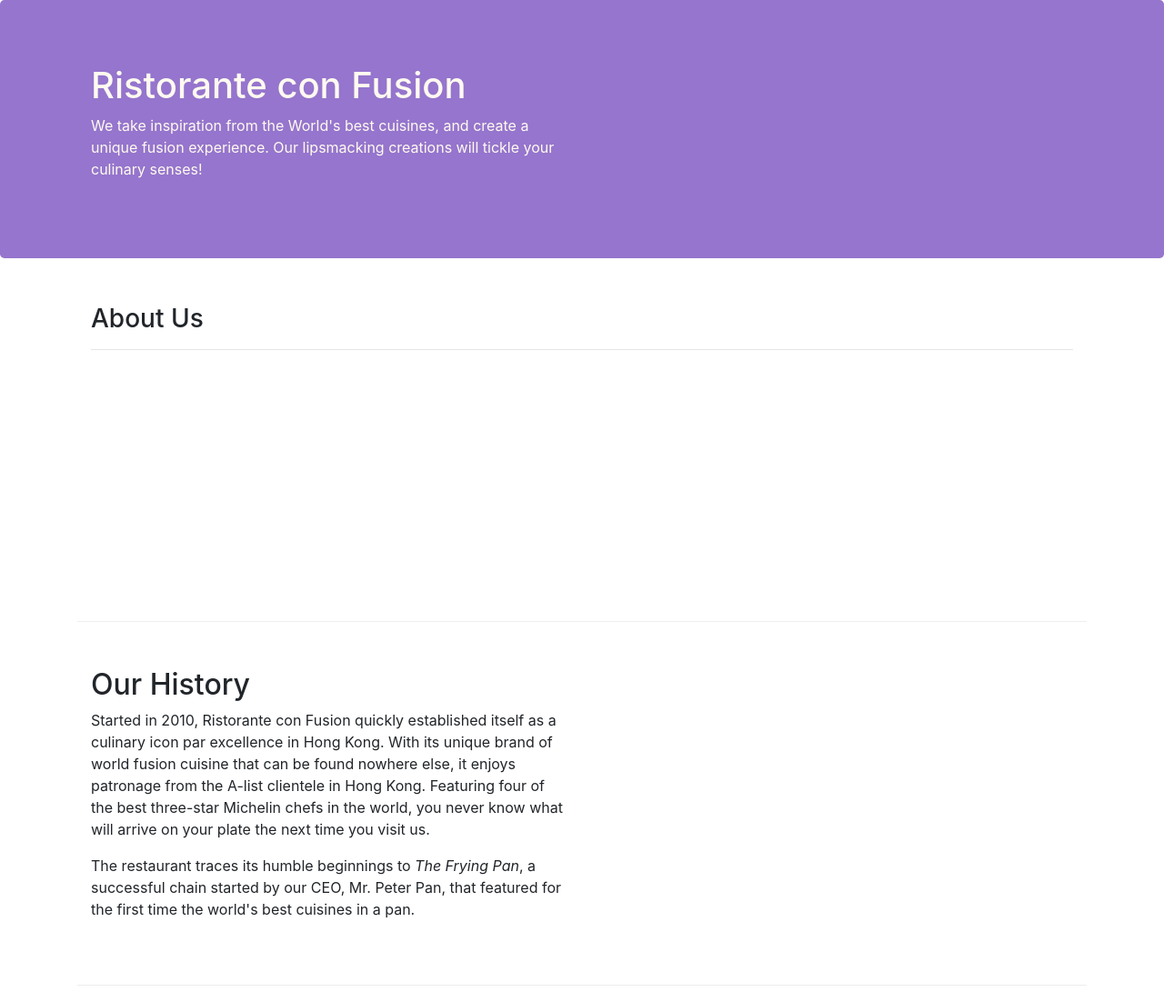
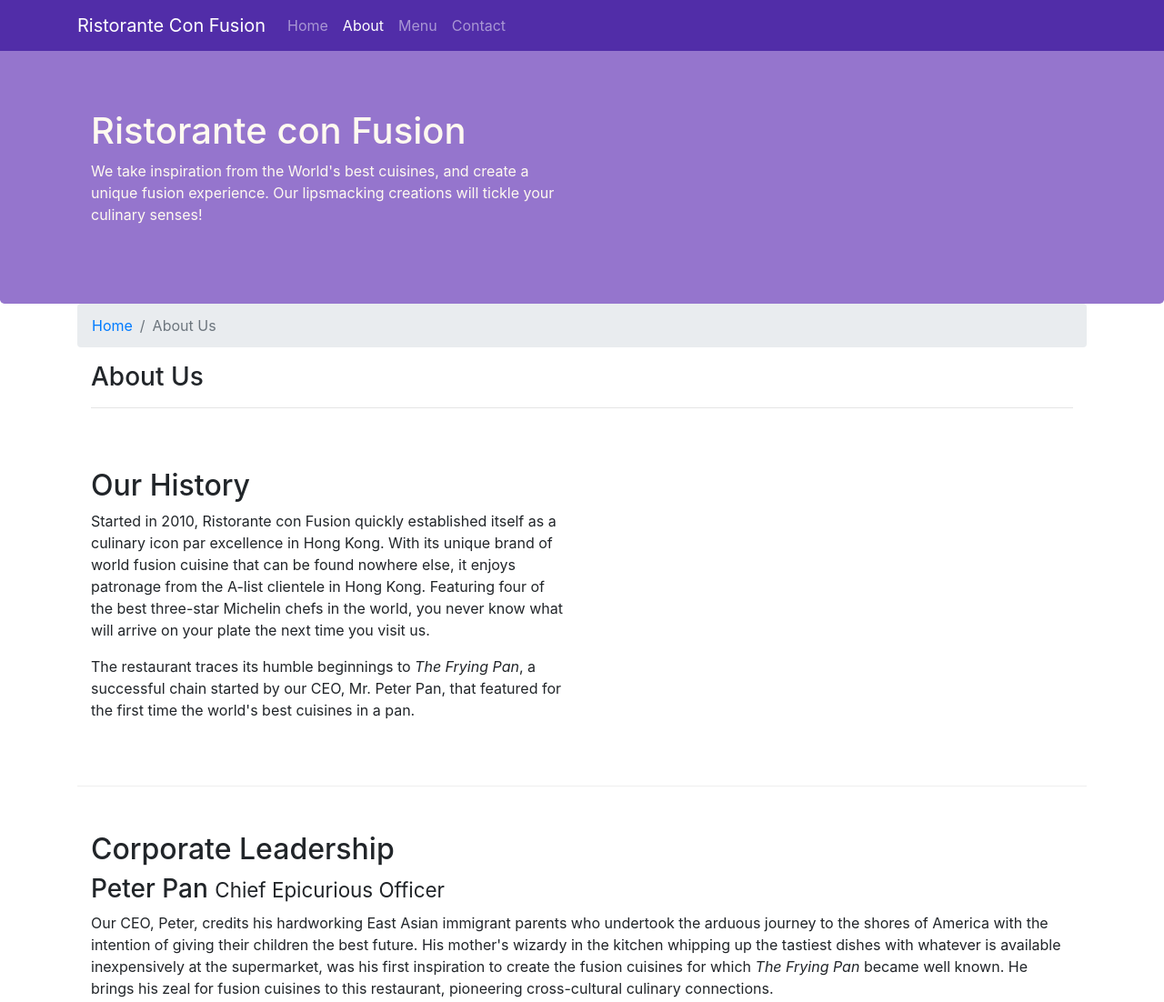
Before and after one commit to uzipaz/webapp, a website: page aboutus.html in a window 1280 px wide. Shown: the top 1102 px of the page at 91% size. Drawn offline with nearby package versions, Linux system fonts and the light colour scheme.

Commit message:
Added BootStrap navbar and breadcrumbs

```diff
--- a/aboutus.html
+++ b/aboutus.html
@@ -14,6 +14,31 @@
 </head>
 
 <body>
+	<nav class="navbar navbar-dark navbar-expand-sm fixed-top">
+		<div class="container">
+			<button class="navbar-toggler" type="button" data-toggle="collapse" data-target="#Navbar">
+                <span class="navbar-toggler-icon"></span>
+            </button>
+
+			<a class="navbar-brand" href="#">Ristorante Con Fusion</a>
+				<div class="collapse navbar-collapse" id="Navbar">
+					<ul class="navbar-nav mr-auto">
+						<li class="nav-item">
+							<a class="nav-link" href="./index.html">Home</a>
+						</li>
+						<li class="nav-item active">
+							<a class="nav-link" href="./aboutus.html">About</a>
+						</li>
+						<li class="nav-item">
+							<a class="nav-link" href="#">Menu</a>
+						</li>
+						<li class="nav-item">
+							<a class="nav-link" href="#">Contact</a>
+						</li>
+					</ul>
+				</div>
+		</div>
+	</nav>
 
     <header class="jumbotron">
         <div class="container">
@@ -29,7 +54,12 @@
     </header>
 
     <div class="container">
-        <div class="row row-content">
+        <div class="row row-header">
+			<ol class="col-12 breadcrumb">
+                <li class="breadcrumb-item"><a href="./index.html">Home</a></li>
+                <li class="breadcrumb-item active">About Us</li>
+            </ol>
+
             <div class="col-12">
                <h3>About Us</h3>
                <hr>
--- a/css/styles.css
+++ b/css/styles.css
@@ -28,3 +28,12 @@
 	margin: 0px;
 	color: #0f0f0f;
 }
+
+body {
+	padding: 50px 0px 0px 0px;
+	z-index: 0;
+}
+
+.navbar-dark {
+	background-color: #512DA8;
+}
```
Also changed, not shown: index.html (+25 -0 lines).
